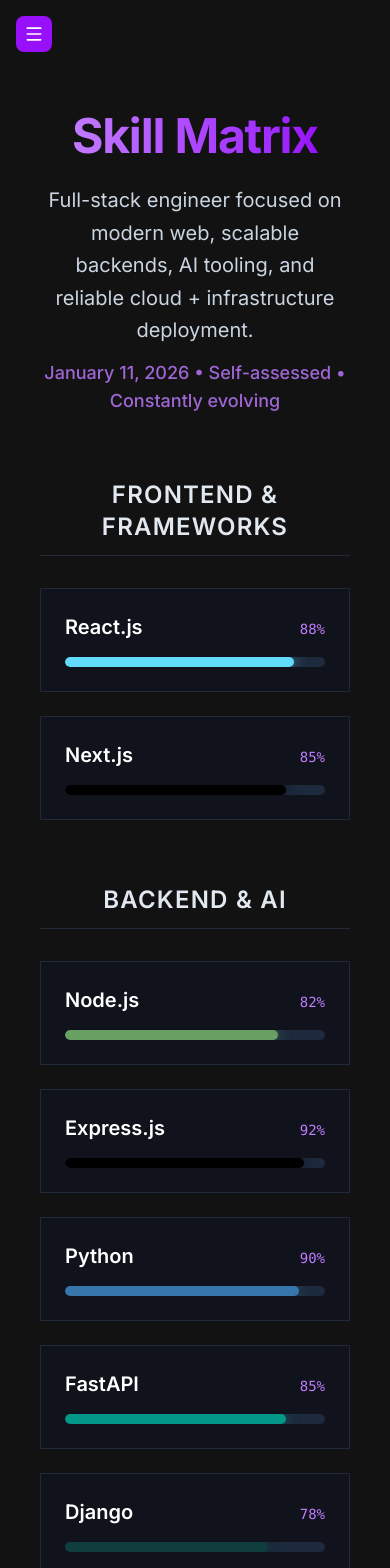
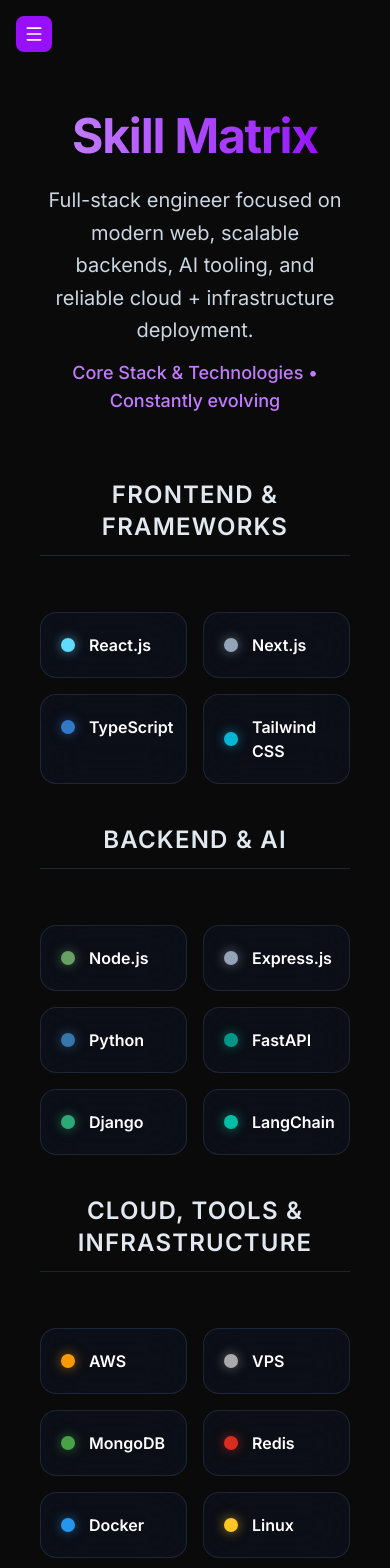
Before and after one commit to ShrisantAdhikariPortfolio/Frontend, a Next.js app: page /skills in a window 390 px wide. Shown: the top 1568 px of the page. Built offline with nearby package versions, Linux system fonts and the light colour scheme.

Commit message:
feat: enhance UI components with improved styling and responsiveness

```diff
--- a/src/app/globals.css
+++ b/src/app/globals.css
@@ -4,8 +4,8 @@
 /* ================================
    Tailwind Custom Variants
 ================================ */
-@custom-variant dark (&:where([data-theme~="dark"], [data-theme~="dark"] *));
-@custom-variant light (&:where([data-theme~="light"], [data-theme~="light"] *));
+@custom-variant dark (&:where([data-theme~="dark"], [data-theme~="dark"] *, .dark, .dark *));
+@custom-variant light (&:where([data-theme~="light"], [data-theme~="light"] *, .light, .light *));
 
 /* ================================
    Tailwind Theme Tokens
@@ -145,6 +145,17 @@
   }
 }
 
+@layer base {
+  * {
+    border-color: var(--border);
+  }
+  body {
+    background-color: var(--background);
+    color: var(--foreground);
+    min-height: 100vh;
+  }
+}
+
 /* ================================
    Animations (Optional)
 ================================ */
--- a/src/app/layout.tsx
+++ b/src/app/layout.tsx
@@ -20,7 +20,7 @@ export default function RootLayout({
 }>) {
   return (
     <html lang="en" suppressHydrationWarning>
-      <body className={`${inter.className} antialiased`}>
+      <body className={`${inter.className} antialiased bg-background text-foreground min-h-screen transition-colors duration-300`}>
         <TopLoader
           color="#9333EA"
           initialPosition={0.08}
@@ -36,10 +36,10 @@ export default function RootLayout({
         <ThemeProvider
           attribute="data-theme"
           defaultTheme="dark"
-          themes={['light', 'dark']}
+          themes={['light', 'dark', 'high-contrast']}
           enableSystem={false}
         >
-          <div className="flex flex-col md:flex-row min-h-screen">
+          <div className="flex flex-col md:flex-row min-h-screen bg-background text-foreground">
             <Sidebar />
             <main className="w-full md:ml-64 p-4 md:p-8 transition-all duration-300">
               {children}
--- a/src/app/page.tsx
+++ b/src/app/page.tsx
@@ -4,7 +4,7 @@ import QuickStats from '@/components/HomePage/QuickStats'
 
 export default function Home() {
   return (
-    <main className="text-slate-100 min-h-screen">
+    <main className="text-foreground min-h-screen">
       <Hero />
 
       <QuickStats />
--- a/src/app/skills/page.tsx
+++ b/src/app/skills/page.tsx
@@ -1,29 +1,29 @@
-
 'use client'
-
 
 import React, { useEffect, useRef } from 'react';
 
 const skills = {
   frontend: [
-    { name: 'React.js', level: 88, color: '#61DAFB' },
-    { name: 'Next.js', level: 85, color: '#000000' },
+    { name: 'React.js', color: '#61DAFB' },
+    { name: 'Next.js', color: '#94a3b8' },
+    { name: 'TypeScript', color: '#3178C6' },
+    { name: 'Tailwind CSS', color: '#06B6D4' },
   ],
   backend: [
-    { name: 'Node.js', level: 82, color: '#68A063' },
-    { name: 'Express.js', level: 92, color: '#000000' },
-    { name: 'Python', level: 90, color: '#3776AB' },
-    { name: 'FastAPI', level: 85, color: '#009688' },
-    { name: 'Django', level: 78, color: '#103E3E' },
-    { name: 'LangChain', level: 75, color: '#00BFA5' },
+    { name: 'Node.js', color: '#68A063' },
+    { name: 'Express.js', color: '#94a3b8' },
+    { name: 'Python', color: '#3776AB' },
+    { name: 'FastAPI', color: '#009688' },
+    { name: 'Django', color: '#2BA977' },
+    { name: 'LangChain', color: '#00BFA5' },
   ],
   tools: [
-    { name: 'AWS', level: 76, color: '#FF9900' },
-    { name: 'VPS', level: 72, color: '#AAAAAA' },          // Added - neutral silver/gray for VPS
-    { name: 'MongoDB', level: 72, color: '#47A248' },
-    { name: 'Redis', level: 68, color: '#D82C20' },
-    { name: 'Docker', level: 70, color: '#2496ED' },
-    { name: 'Linux', level: 82, color: '#FCC624' },
+    { name: 'AWS', color: '#FF9900' },
+    { name: 'VPS', color: '#AAAAAA' },
+    { name: 'MongoDB', color: '#47A248' },
+    { name: 'Redis', color: '#D82C20' },
+    { name: 'Docker', color: '#2496ED' },
+    { name: 'Linux', color: '#FCC624' },
   ],
 };
 
@@ -36,22 +36,14 @@ export default function Skills() {
         entries.forEach((entry, index) => {
           if (entry.isIntersecting) {
             const card = entry.target as HTMLDivElement;
-            const progressBar = card.querySelector('.progress-fill') as HTMLDivElement;
-
-            // Stagger animation with delay based on index
             setTimeout(() => {
-              if (progressBar) {
-                progressBar.style.width = `${progressBar.dataset.width}%`;
-                progressBar.style.opacity = '1';
-              }
-            }, index * 120); // 120ms delay between each card
-
-            // Optional: stop observing after animation starts
-            observer.unobserve(entry.target);
+              card.classList.add('animate-fade-in-up');
+            }, (index % 4) * 70);
+            observer.unobserve(card);
           }
         });
       },
-      { threshold: 0.2 }
+      { threshold: 0.1 }
     );
 
     cardRefs.current.forEach((card) => {
@@ -71,53 +63,46 @@ export default function Skills() {
             </span>
           </h2>
 
-          <p className="mt-6 text-xl text-slate-300 max-w-3xl mx-auto leading-relaxed light:text-black">
+          <p className="mt-6 text-xl text-slate-600 dark:text-slate-300 max-w-3xl mx-auto leading-relaxed">
             Full-stack engineer focused on modern web, scalable backends, AI tooling,
             and reliable cloud + infrastructure deployment.
           </p>
 
-          <p className="mt-3 text-lg text-purple-400/80 font-medium">
-            January 11, 2026 • Self-assessed • Constantly evolving
+          <p className="mt-3 text-lg text-purple-600 dark:text-purple-400 font-medium">
+            Core Stack & Technologies • Constantly evolving
           </p>
         </div>
 
         {Object.entries(skills).map(([category, items]) => (
           <div key={category} className="mb-16">
-            <h3 className="text-2xl font-semibold text-slate-200 light:text-black/60 mb-8 pb-3 border-b border-slate-700/50 uppercase tracking-wider text-center md:text-left">
+            <h3 className="text-2xl font-semibold text-slate-800 dark:text-slate-200 mb-8 pb-3 border-b border-slate-200 dark:border-slate-700/50 uppercase tracking-wider text-center md:text-left">
               {category === 'frontend' ? 'Frontend & Frameworks' :
                category === 'backend' ? 'Backend & AI' : 'Cloud, Tools & Infrastructure'}
             </h3>
 
-            <div className="grid grid-cols-1 md:grid-cols-2 lg:grid-cols-3 xl:grid-cols-4 gap-6">
-              {items.map((skill, idx) => (
+            <div className="grid grid-cols-2 sm:grid-cols-3 lg:grid-cols-4 gap-4 md:gap-6">
+              {items.map((skill) => (
                 <div
                   key={skill.name}
-                  ref={(el) => { cardRefs.current.push(el); }}
-                  className="relative bg-slate-900/40 backdrop-blur-xl border border-slate-700/50 p-6
-                             hover:border-purple-500/40 transition-all duration-300 group"
+                  ref={(el) => { if (el && !cardRefs.current.includes(el)) cardRefs.current.push(el); }}
+                  className="relative bg-white/80 dark:bg-slate-900/40 backdrop-blur-xl border border-slate-200 dark:border-slate-700/50 rounded-2xl shadow-md shadow-slate-200/50 dark:shadow-none p-5 md:p-6
+                             hover:border-purple-500/50 hover:shadow-lg hover:shadow-purple-500/10 dark:hover:shadow-purple-900/20 hover:scale-[1.02] transition-all duration-300 group
+                             opacity-0 translate-y-6"
                 >
-                  <div className="flex justify-between items-baseline mb-4">
-                    <h4 className="text-xl font-semibold text-white group-hover:text-purple-300 transition-colors">
+                  <div className="flex items-center gap-3.5">
+                    <div
+                      className="w-3.5 h-3.5 rounded-full flex-shrink-0 transition-transform duration-300 group-hover:scale-125"
+                      style={{
+                        backgroundColor: skill.color,
+                        boxShadow: `0 0 12px ${skill.color}99`,
+                      }}
+                    />
+                    <h4 className="text-base sm:text-lg font-semibold text-slate-900 dark:text-white group-hover:text-purple-600 dark:group-hover:text-purple-300 transition-colors">
                       {skill.name}
                     </h4>
-                    <span className="text-purple-400 light:text-white font-mono text-sm font-medium">
-                      {skill.level}%
-                    </span>
                   </div>
 
-                  <div className="h-2.5 bg-slate-800 rounded-full overflow-hidden">
-                    <div
-                      className="progress-fill h-full rounded-full transition-all duration-1000 ease-out opacity-0"
-                      data-width={skill.level}
-                      style={{
-                        width: '0%',
-                        background: skill.color,
-                        boxShadow: `0 0 15px ${skill.color}aa`,
-                      }}
-                    />
-                  </div>
-
-                  <div className="absolute -inset-px rounded-xl opacity-0 group-hover:opacity-30 pointer-events-none transition-opacity duration-500 bg-gradient-to-r from-transparent via-purple-500/10 to-transparent blur-xl" />
+                  <div className="absolute -inset-px rounded-2xl opacity-0 group-hover:opacity-30 pointer-events-none transition-opacity duration-500 bg-gradient-to-r from-transparent via-purple-500/10 to-transparent blur-xl" />
                 </div>
               ))}
             </div>
@@ -125,12 +110,12 @@ export default function Skills() {
         ))}
 
         <div className="mt-20 text-center">
-          <p className="text-xl text-slate-300 max-w-3xl mx-auto">
-            These are living values — growing with every late-night debugging session,
-            new deployment, and fresh experiment.
+          <p className="text-xl text-slate-600 dark:text-slate-300 max-w-3xl mx-auto">
+            Continuously expanding my toolkit and deepening expertise across modern web architectures,
+            cloud deployment, and emerging AI technologies.
           </p>
 
-          <p className="mt-4 text-slate-500 italic">
+          <p className="mt-4 text-slate-500 dark:text-slate-400 italic">
             "Build. Break. Learn. Deploy. Repeat."
           </p>
         </div>
--- a/src/components/HomePage/QuickStats.tsx
+++ b/src/components/HomePage/QuickStats.tsx
@@ -7,7 +7,7 @@ export default function QuickStats() {
   ]
 
   return (
-    <section className="py-16 md:py-24 border-t border-slate-800">
+    <section className="py-16 md:py-24 border-t border-slate-200 dark:border-slate-800">
       <div className="container mx-auto px-6 max-w-7xl">
         <div className="grid grid-cols-2 md:grid-cols-4 gap-8 md:gap-12 text-center">
           {stats.map((stat, i) => (
@@ -15,7 +15,7 @@ export default function QuickStats() {
               <div className="text-4xl md:text-5xl font-bold bg-gradient-to-r from-purple-400 to-purple-500 bg-clip-text text-transparent mb-3 group-hover:scale-105 transition-transform">
                 {stat.value}
               </div>
-              <p className="text-slate-400 font-medium">{stat.label}</p>
+              <p className="text-slate-600 dark:text-slate-400 font-medium">{stat.label}</p>
             </div>
           ))}
         </div>
```
Also changed, not shown: src/app/contact/page.tsx (+8 -6 lines), src/app/education/page.tsx (+17 -17 lines), src/app/experience/page.tsx (+12 -12 lines), src/app/resume/page.tsx (+11 -11 lines), src/components/HomePage/FeaturedProjects.tsx (+9 -9 lines), src/components/HomePage/Hero.tsx (+5 -5 lines), src/components/layout/Sidebar.tsx (+9 -6 lines).
